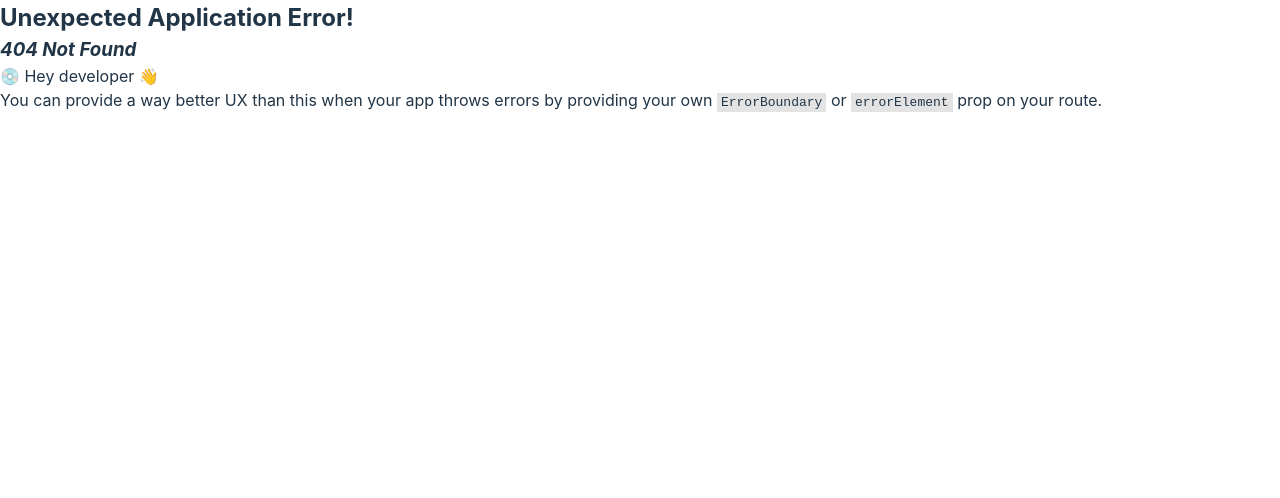
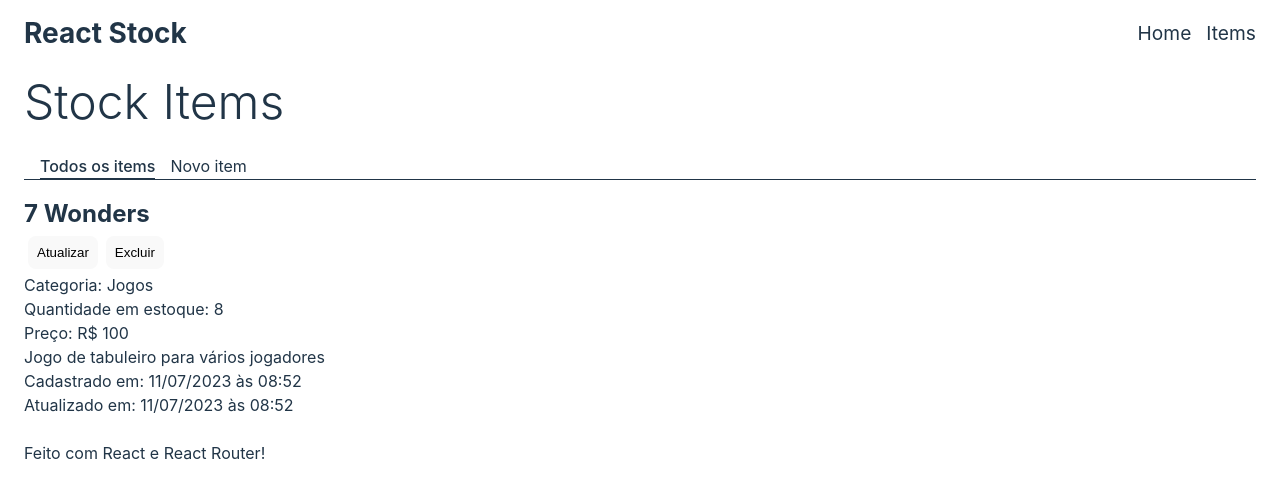
Before and after one commit to felipe0848/gestor-de-estoque--SPA-, a React (Vite) app: page /items/id in a window 1280 px wide. Before the commit this address had no page. Shown: the top 498 px of the page. Built offline with nearby package versions, Linux system fonts and the light colour scheme.

Commit message:
Create Page item

```diff
--- a/src/pages/Home/Home.jsx
+++ b/src/pages/Home/Home.jsx
@@ -12,6 +12,7 @@ export default function Home(){
     const recentesItems = itemsInStock
     const criticItems = itemsInStock.filter(item => +item.qtd < 10)
     const qtdTotal = itemsInStock.reduce((accum, item) => accum + +item.qtd, 0)
+
     return(
         <>
             <div className="container">
--- /dev/null
+++ b/src/pages/PageItem/PageItem.jsx
@@ -0,0 +1,23 @@
+export default function PageItem(){
+    return(
+        <>
+        <div>
+            <h2>{'7 Wonders'}</h2>
+            <button>Atualizar</button>
+            <button>Excluir</button>
+        </div>
+        <div>
+            <div>Categoria: {"Jogos"}</div>
+            <div>Quantidade em estoque: {8}</div>
+            <div>Preço: R$ {100.00}</div>
+        </div>
+        <div>
+            <p>{"Jogo de tabuleiro para vários jogadores"}</p>
+        </div>
+        <div>
+            <p>Cadastrado em: {'11/07/2023 às 08:52'}</p>
+            <p>Atualizado em: {'11/07/2023 às 08:52'}</p>
+        </div>
+        </>
+    )
+}
--- a/src/router.jsx
+++ b/src/router.jsx
@@ -5,6 +5,7 @@ import Items from './pages/Items/Items'
 import NewItem from './pages/NewItem/NewItem'
 import HeaderItems from './pages/HeaderItems/HeaderItems'
 import Page from './pages/Page'
+import PageItem from './pages/PageItem/PageItem'
 
 
 
@@ -31,6 +32,11 @@ import Page from './pages/Page'
           element: <NewItem/>
 
         },
+        {
+          path: "id",
+          element: <PageItem/>
+
+        },
       ]
       },
 
```
